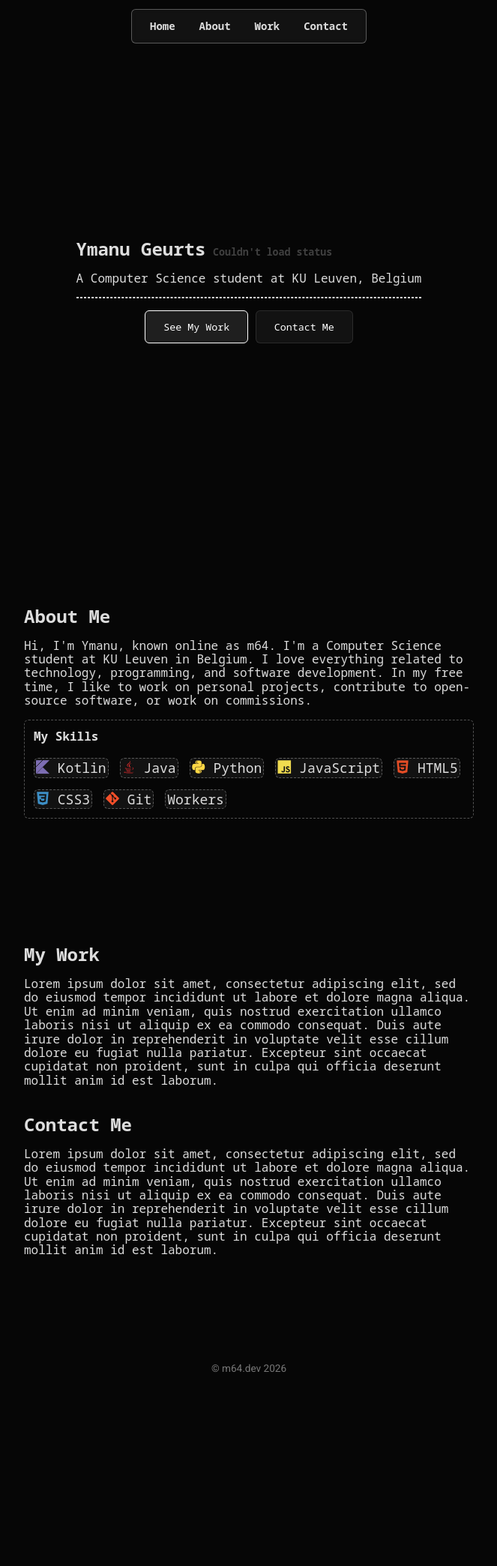
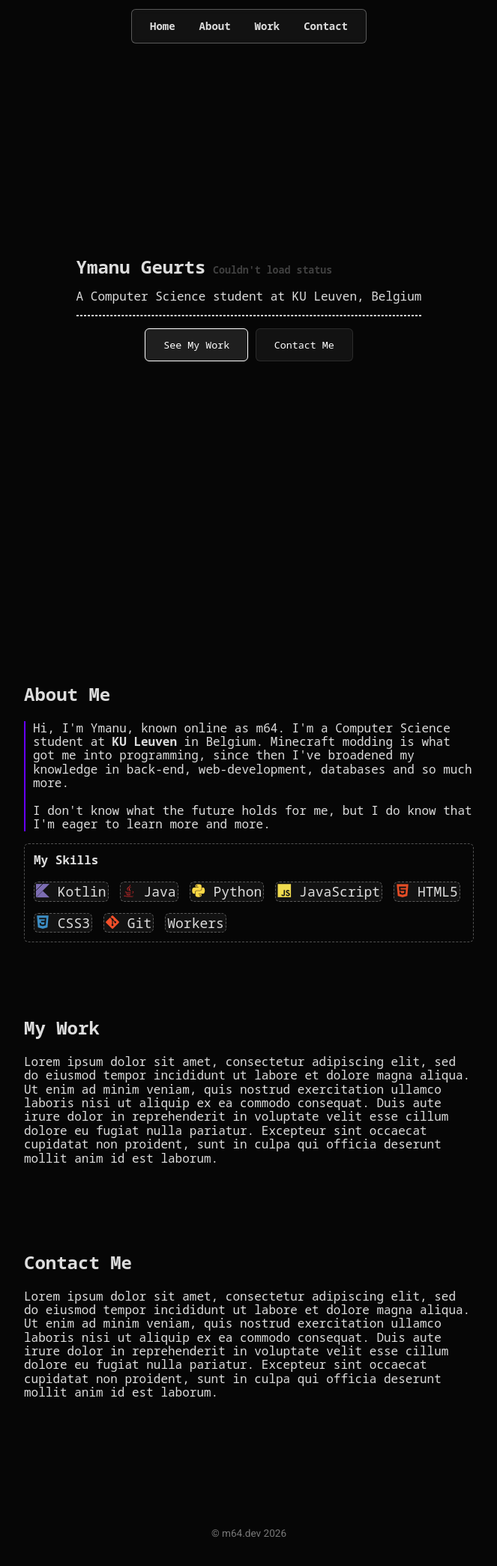
Before and after one commit to M64DiamondStar/M64Dev, a PHP site: page / in a window 1280 px wide. Shown: the whole page at 75% size, without its empty margins (308-971 px from the left). Before the commit the page ends 1830 px from the top, so only its background shows below. Run offline with PHP 8.4, Linux system fonts and the light colour scheme; some libraries are stand-ins or nearby versions.

Commit message:
Rewrote about me and fixed scrolling to sections

```diff
--- a/index.html
+++ b/index.html
@@ -88,9 +88,10 @@
           <section id="about">
             <h2 class="scramble" style="display: inline">About Me</h2>
 
-            <p class="scramble">
-              Hi, I'm Ymanu, known online as m64. I'm a Computer Science student at KU Leuven in Belgium. I love everything related to technology, programming, and software development.
-               In my free time, I like to work on personal projects, contribute to open-source software, or work on commissions.
+            <p class="quote scramble">
+              Hi, I'm Ymanu, known online as m64. I'm a Computer Science student at <a class="link" target="_blank" href="https://www.kuleuven.be/english/kuleuven/">KU Leuven</a> in Belgium.
+              Minecraft modding is what got me into programming, since then I've broadened my knowledge in back-end, web-development, databases and so much more.
+              <br><br>I don't know what the future holds for me, but I do know that I'm eager to learn more and more.
             </p>
 
             <div class="skills-container">
@@ -132,8 +133,6 @@
               </div>
             </div>
           </section>
-
-          <br><br><br><br><br><br><br><br>
 
           <section id="work">
             <h2 class="scramble" style="display: inline">My Work</h2>
--- a/style/index.css
+++ b/style/index.css
@@ -72,6 +72,22 @@ div {
   border-bottom: solid 2px #fff;
 }
 
+section {
+    padding: 80px 0;
+    display: flex;
+    flex-direction: column;
+    justify-content: center;
+}
+
+h2 {
+    margin-bottom: 6px;
+}
+
+.quote {
+  padding-left: 10px;
+  border-left: solid 2px #6600ff;
+}
+
 @media only screen and (max-width: 600px) {
   #navbar {
     padding: 15px 0;
@@ -97,7 +113,7 @@ div {
 
 .section-wrapper section {
   max-width: 600px;
-  padding: 10px;
+  padding: 40px;
 }
 
 .section-wrapper hr {
@@ -162,7 +178,7 @@ button.secondary:hover {
 
 .skill {
   font-size: 18px;
-  cursor: pointer;
+  /* cursor: pointer; */ /* Currently does nothing */
   padding: 2px;
   border: 1px rgba(255 255 255 / 0.3) dashed;
   border-radius: 6px;
```
